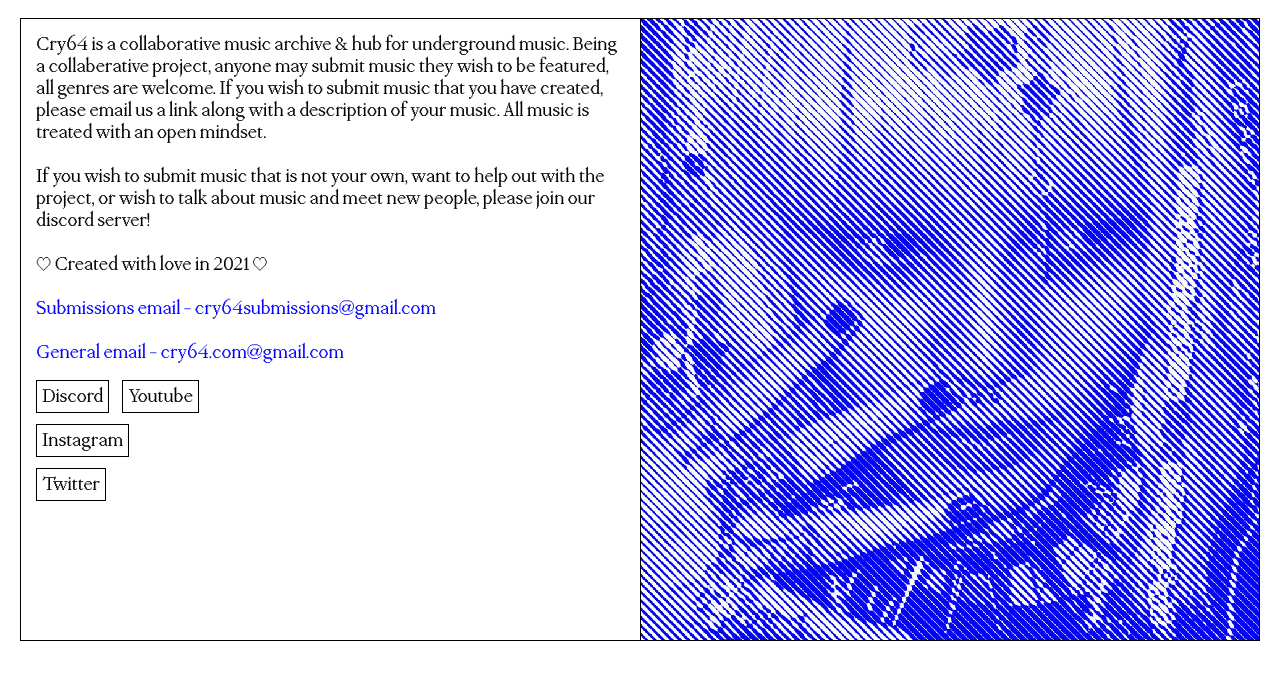
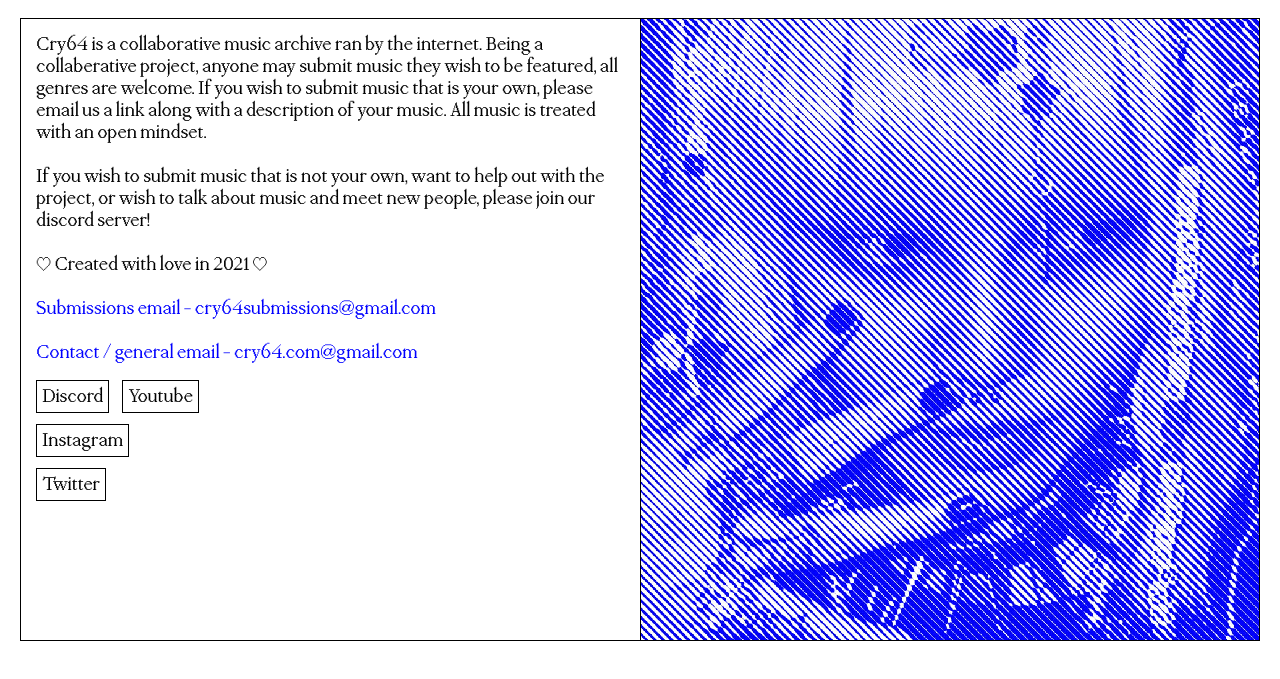
Before and after one commit to Cry64/Cry64, a plain HTML site: page about.html in a window 1280 px wide. Shown: the part 107-786 px from the top of the page. Drawn offline with Linux system fonts and the light colour scheme.

Commit message:
ABOUT PAGE

```diff
--- a/about.html
+++ b/about.html
@@ -686,9 +686,9 @@
       <img src="./IMAGES/bluegirl.jpg" class="about-image">
       <div class="about-container">
         <p>
-          Cry64 is a collaborative music archive & hub for underground music.
+          Cry64 is a collaborative music archive ran by the internet.
           Being a collaberative project, anyone may submit music they wish to be featured, all genres are welcome.
-          If you wish to submit music that you have created, please email us a link along with a description of your music.
+          If you wish to submit music that is your own, please email us a link along with a description of your music.
           All music is treated with an open mindset.
           <br><br>
           If you wish to submit music that is not your own, want to help out with the project, or wish to talk about music
@@ -698,7 +698,7 @@
           <br><br>
           <a class="email" href="#">Submissions email - cry64submissions@gmail.com</a>
           <br><br>
-          <a class="email" href="#">General email - cry64.com@gmail.com</a>
+          <a class="email" href="#">Contact / general email - cry64.com@gmail.com</a>
           <br><br>
           <a href="https://discord.gg/4NerM5KZtZ" target="_blank" id="about-item">Discord</a>
           <a href="https://www.youtube.com/channel/UCNgQmNYFrJ03TJUWSO0ekWw/featured" target="_blank" id="about-item">Youtube</a>
```
